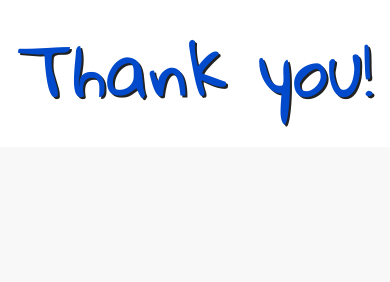
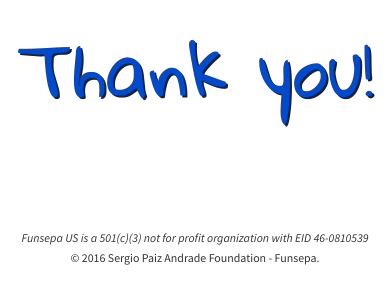
Before and after one commit to FUNSEPA/fsp-paypal, a Django app: page / in a window 390 px wide. Shown: the part 1450-1732 px from the top of the page. Before the commit the page ends 1577 px from the top, so only its background shows below. Run offline with Django 3.2, Linux system fonts and the light colour scheme; some libraries are stand-ins or nearby versions.

Commit message:
Copyright

```diff
--- a/pagos/templates/base.html
+++ b/pagos/templates/base.html
@@ -12,6 +12,7 @@
 
     <link href="{% static "css/bootstrap.min.css" %}" rel="stylesheet">
     <link href="{% static "css/stylish-portfolio.css" %}" rel="stylesheet">
+    <link rel="shortcut icon" href="https://funsepa.org/cms/wp-content/uploads/2016/07/favicon.ico" />
     <link href="https://maxcdn.bootstrapcdn.com/font-awesome/4.7.0/css/font-awesome.min.css" rel="stylesheet" type="text/css">
     <link href="https://fonts.googleapis.com/css?family=Source+Sans+Pro:300,400,700,300italic,400italic,700italic" rel="stylesheet" type="text/css">
 
--- a/pagos/templates/pago.html
+++ b/pagos/templates/pago.html
@@ -178,6 +178,19 @@
 				<h1 class="black-text-inverse">Thank you!</h1>
 			</div>
 		</div>
+		<div class="row">
+			<div class="col-md-12 text-center">
+			<br><br><br>
+				<small>
+					<span id="siteseal">
+					<script async type="text/javascript" src="https://seal.godaddy.com/getSeal?sealID=jp7Q4zwuF5U8g0yXHPQnOQ9DV7phRfSBiyiWLQLFrRNgsdV7ooU8l4mdQu1R"></script>
+					</span>
+					<br>
+					<em>Funsepa US is a 501(c)(3) not for profit organization with EID 46-0810539</em><br>
+					© 2016 Sergio Paiz Andrade Foundation - Funsepa.
+				</small>
+			</div>
+		</div>
 	</div>
 </section>
 <!-- Modal -->
```
